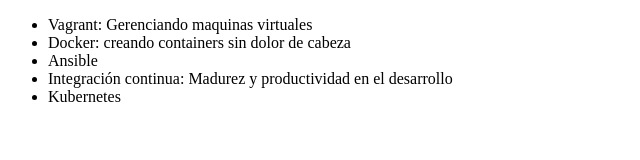
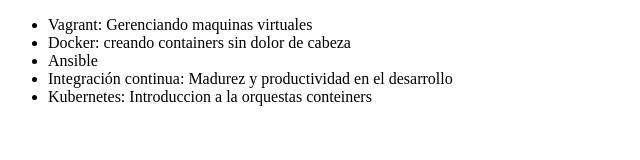
Before and after one commit to EAXBO/alura-git, a plain HTML site: page index.html in a window 1280 px wide. Shown: the whole page, without its empty margins (0-640 px from the left). Drawn offline with Linux system fonts and the light colour scheme.

Commit message:
modificando el nombre del curso de kubertenes

```diff
--- a/index.html
+++ b/index.html
@@ -14,7 +14,7 @@
 
             <li>Ansible</li>
             <li>Integración continua: Madurez y productividad en el desarrollo</li>
-            <li>Kubernetes</li>
+            <li>Kubernetes: Introduccion a la orquestas conteiners</li>
         </ul>
     </body>
 </html>
```
